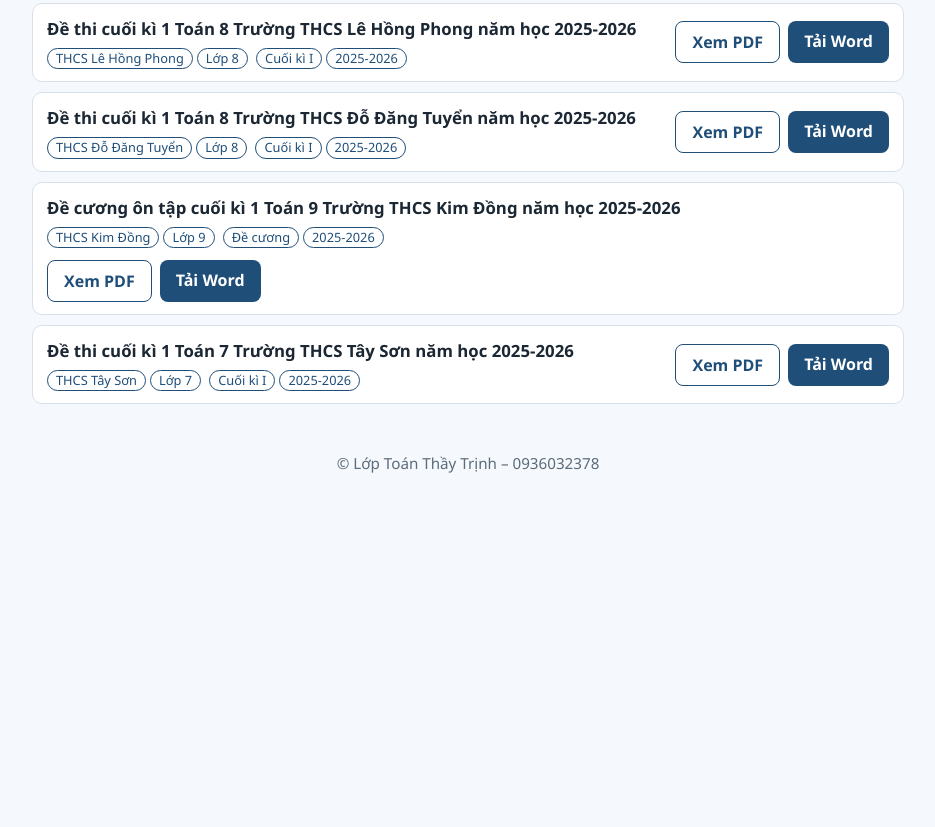
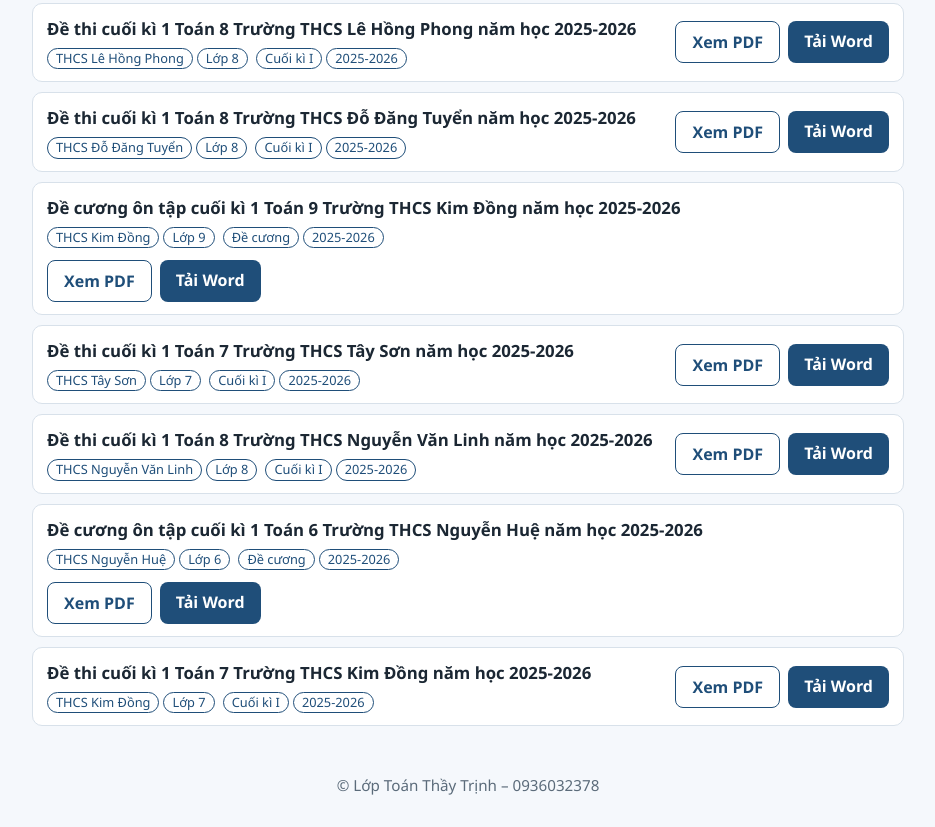
Before and after one commit to lequoctrinhmath/kho-hoc-lieu-de-cuong-de-thi-cac-nam-hoc-cua-cac-truong-tai-da-nang, a plain HTML site: page index.html in a window 1280 px wide. Shown: the part 3641-4468 px from the top of the page, without its empty margins (172-1107 px from the left). Before the commit the page ends 4146 px from the top, so only its background shows below. Drawn offline with Linux system fonts and the light colour scheme.

Commit message:
Add files via upload

```diff
--- a/index.html
+++ b/index.html
@@ -377,6 +377,33 @@ const DE = [
     pdf: "tai-lieu/De_Cuoi_Ki_1_Toan_7_Tay_Son_2025-2026.pdf",
     file: "tai-lieu/De_Cuoi_Ki_1_Toan_7_Tay_Son_2025-2026.docx"
   },
+  {
+    ten: "Đề thi cuối kì 1 Toán 8 Trường THCS Nguyễn Văn Linh năm học 2025-2026",
+    truong: "THCS Nguyễn Văn Linh",
+    khoi: "Lớp 8",
+    loai: "Cuối kì I",
+    nam: "2025-2026",
+    pdf: "tai-lieu/De_Cuoi_Ki_1_Toan_8_Nguyen_Van_Linh_2025-2026.pdf",
+    file: "tai-lieu/De_Cuoi_Ki_1_Toan_8_Nguyen_Van_Linh_2025-2026.docx"
+  },
+  {
+    ten: "Đề cương ôn tập cuối kì 1 Toán 6 Trường THCS Nguyễn Huệ năm học 2025-2026",
+    truong: "THCS Nguyễn Huệ",
+    khoi: "Lớp 6",
+    loai: "Đề cương",
+    nam: "2025-2026",
+    pdf: "tai-lieu/De_Cuong_On_Tap_Cuoi_Ki_1_Toan_6_Nguyen_Hue_2025-2026.pdf",
+    file: "tai-lieu/De_Cuong_On_Tap_Cuoi_Ki_1_Toan_6_Nguyen_Hue_2025-2026.docx"
+  },
+  {
+    ten: "Đề thi cuối kì 1 Toán 7 Trường THCS Kim Đồng năm học 2025-2026",
+    truong: "THCS Kim Đồng",
+    khoi: "Lớp 7",
+    loai: "Cuối kì I",
+    nam: "2025-2026",
+    pdf: "tai-lieu/De_Cuoi_Ki_1_Toan_7_Kim_Dong_2025-2026.pdf",
+    file: "tai-lieu/De_Cuoi_Ki_1_Toan_7_Kim_Dong_2025-2026.docx"
+  },
 ];
 
 const $ = id => document.getElementById(id);
```
